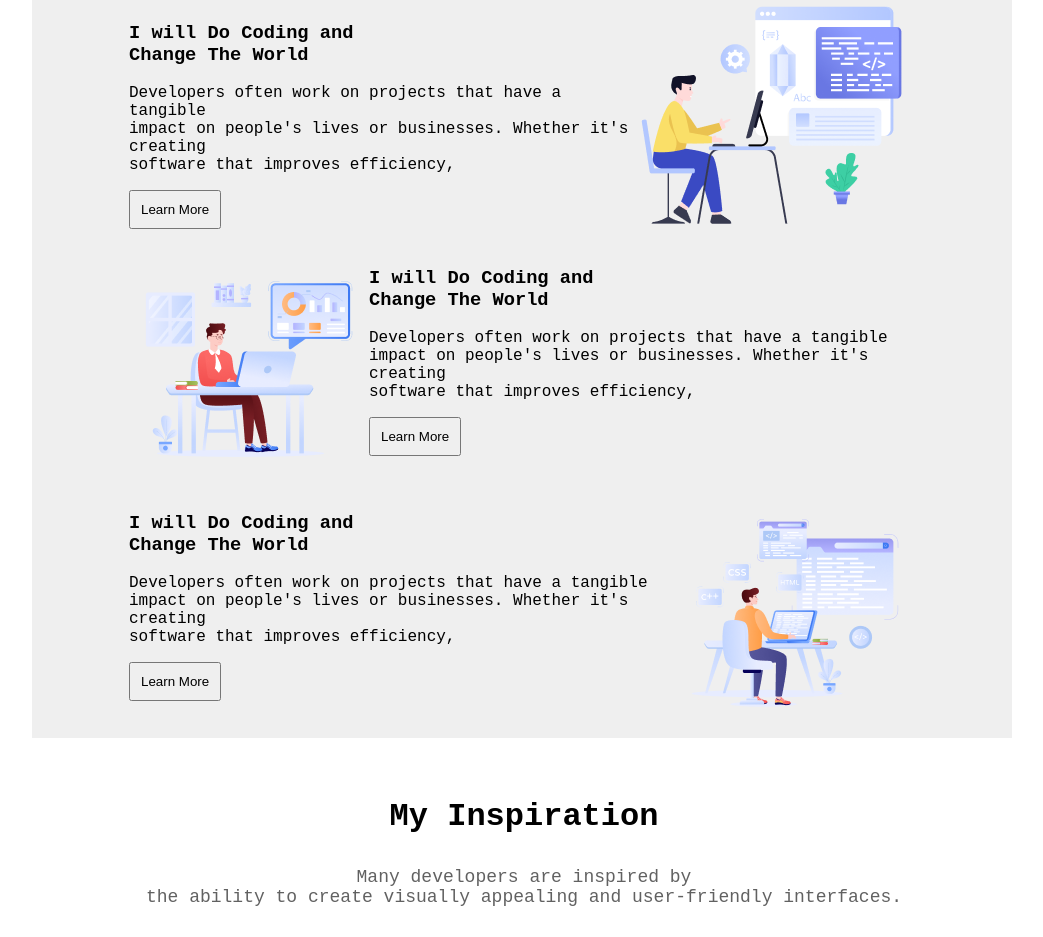
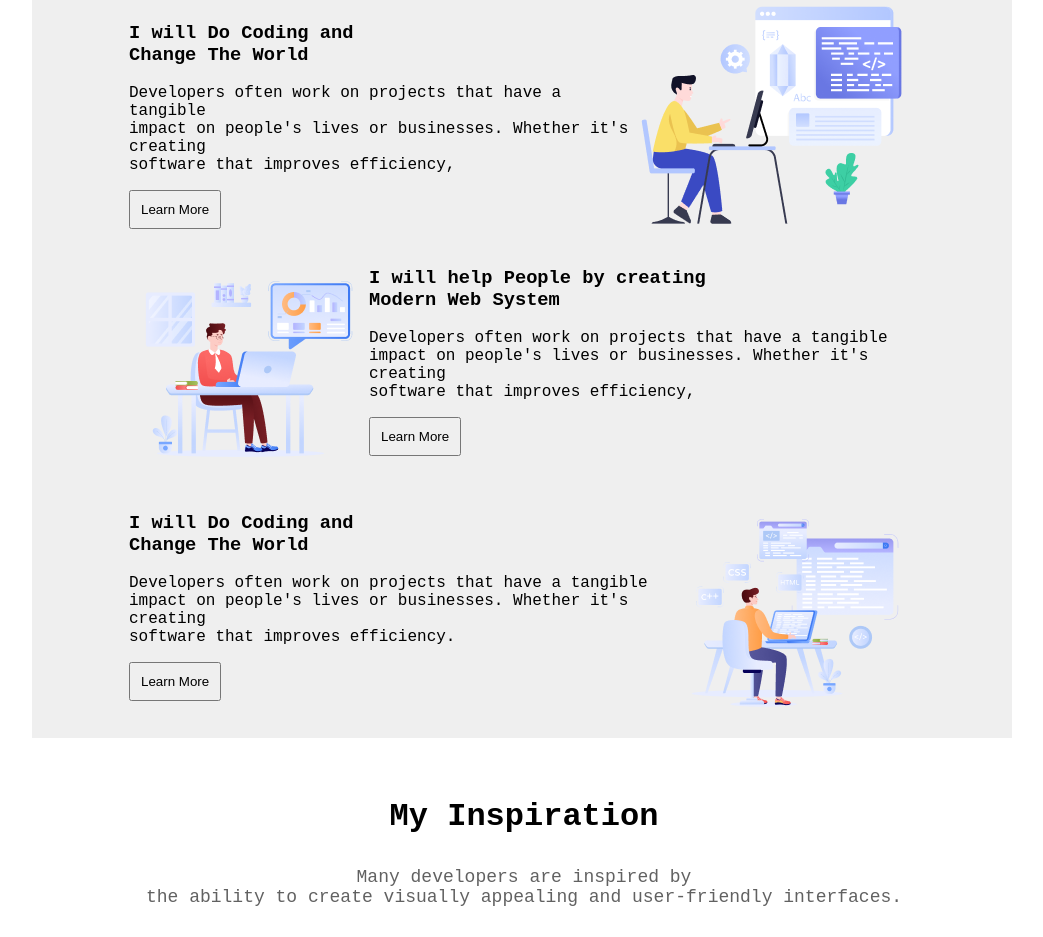
Before and after one commit to tari361595/my-first-assingment, a plain HTML site: page index.html in a window 1280 px wide. Shown: the part 683-1620 px from the top of the page, without its empty margins (116-1159 px from the left). Drawn offline with Linux system fonts and the light colour scheme; a web font is replaced by a local one.

Commit message:
added last some code

```diff
--- a/index.html
+++ b/index.html
@@ -59,7 +59,7 @@
                         <img src="assets/Group 3.png" alt="">
                     </div>
                     <div class="change-world-content">
-                        <h3 class="change-world-title">I will Do Coding and <br> Change The World</h3>
+                        <h3 class="change-world-title">I will help People by creating <br> Modern Web System</h3>
                         <p class="change-world-desciption">Developers often work on projects that have a tangible <br>
                             impact
                             on
@@ -76,7 +76,7 @@
                         <p class="change-world-desciption">Developers often work on projects that have a tangible <br>
                             impact
                             on
-                            people's lives or businesses. Whether it's creating <br>software that improves efficiency,
+                            people's lives or businesses. Whether it's creating <br>software that improves efficiency.
                         </p>
                         <button class="dev-btn">Learn More</button>
                     </div>
@@ -149,7 +149,7 @@
     <section id="support" class="support-container">
         <div class="support-content">
             <h2 class="support-title">I need support</h2>
-            <p class="support-sub-title">This is a normal description</p>
+            <p class="support-sub-title">Especially if you are working <br> in web development. </p>
             <div class="support-input-container">
                 <input class="support-input" placeholder="Suggest me any feedback for me" />
                 <button class="support-btn">Submit</button>
--- a/styles/style.css
+++ b/styles/style.css
@@ -1,10 +1,10 @@
-/* font style */
+/* body */
 
 body {
     margin: 0;
     background-color: white;
 }
-
+/* font style */
 .azeret-mono-normal {
     font-family: "Azeret Mono", monospace;
     font-optical-sizing: auto;
```
